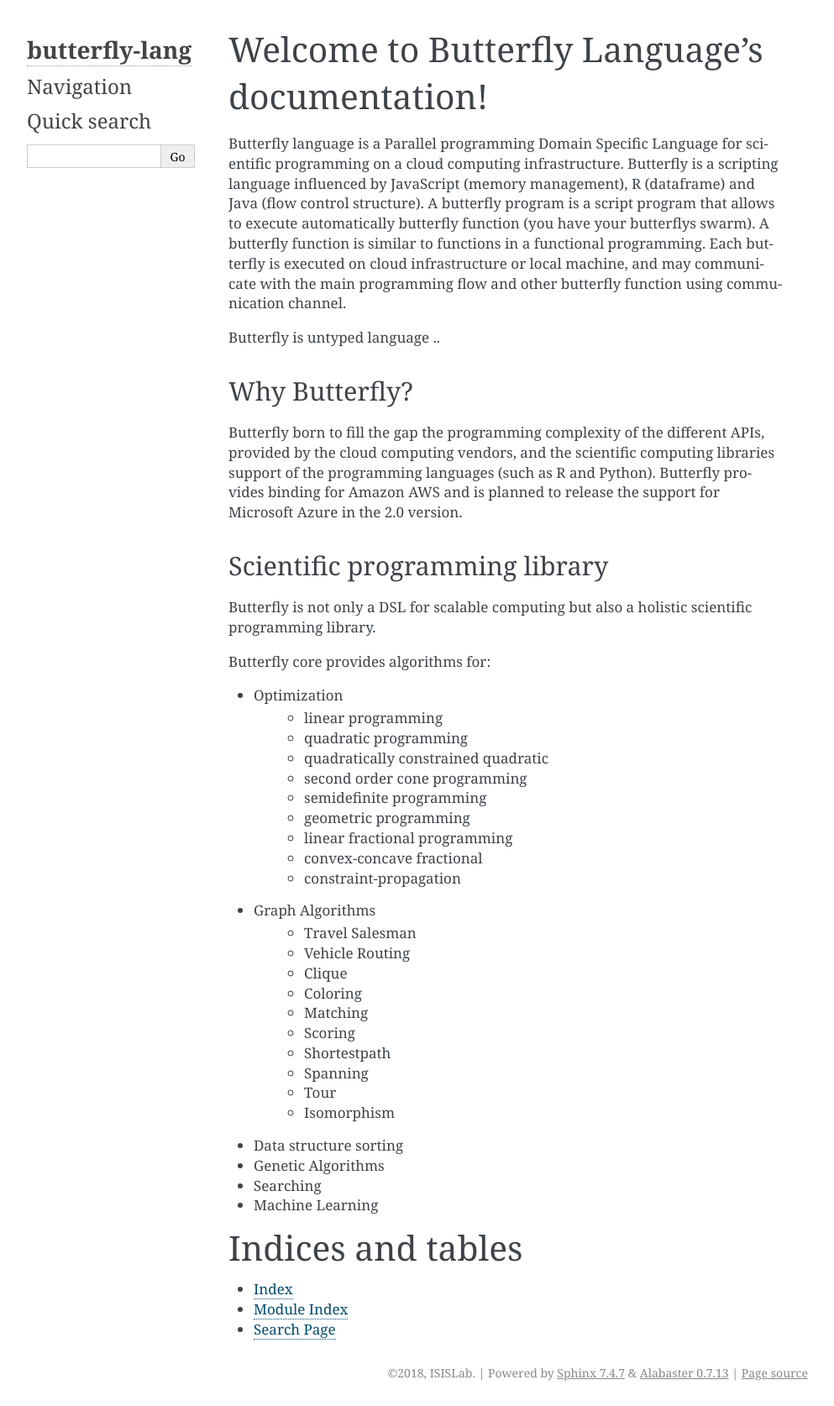
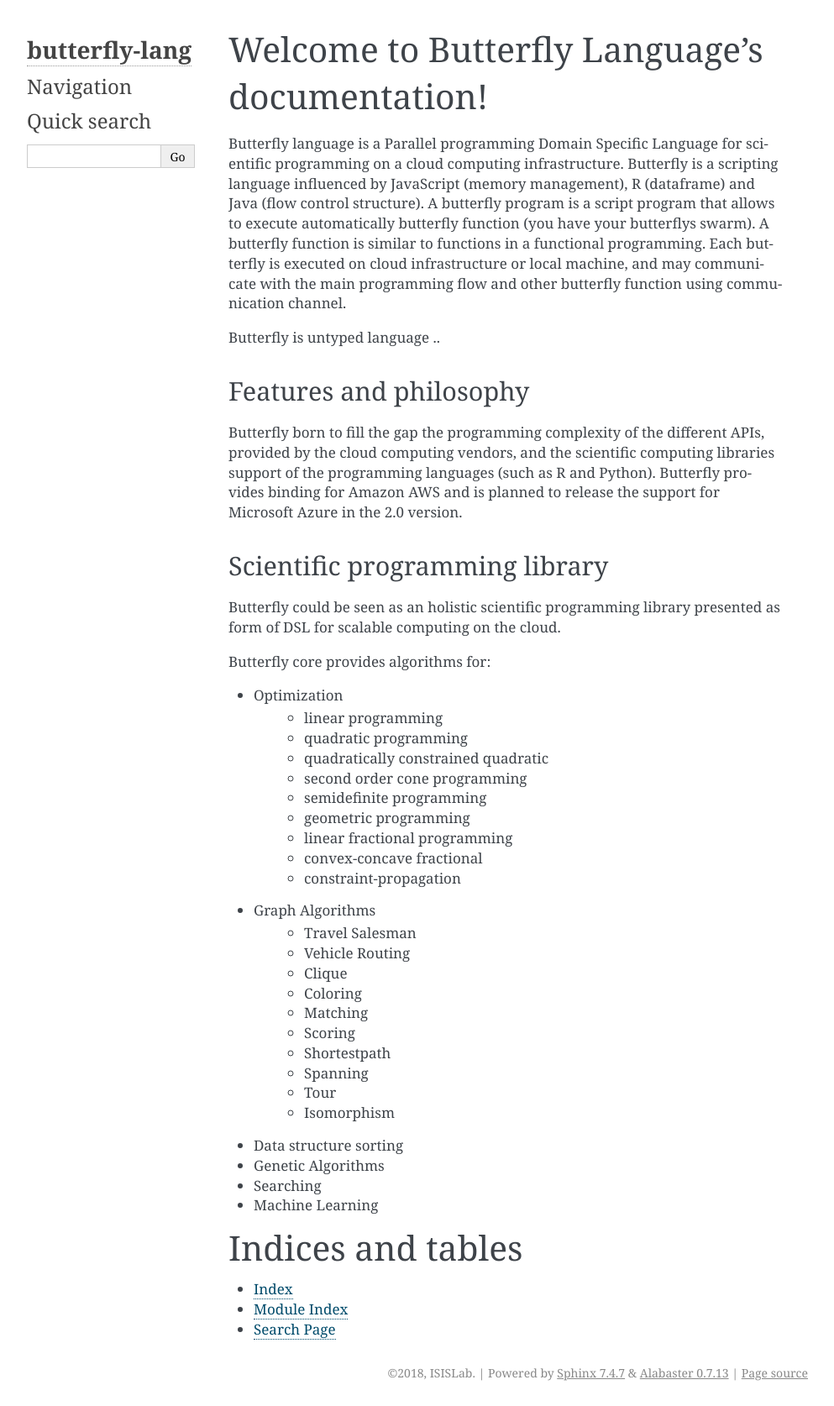
Before and after one commit to spagnuolocarmine/FLY-language, a Sphinx documentation site: the page built from docs/source/index.rst, in a window 1280 px wide. Shown: the whole page at 84% size, without its empty margins (148-1141 px from the left). Built offline with Sphinx 7.4.7, drawn with Linux system fonts in a browser that asks for light colours.

Commit message:
Update index.rst

```diff
--- a/docs/source/index.rst
+++ b/docs/source/index.rst
@@ -18,7 +18,7 @@ butterfly function using communication channel.
 
 Butterfly is untyped language ..
 
-Why Butterfly?
+Features and philosophy
 ---------------
 
 Butterfly born to fill the gap the programming complexity of the different APIs,
@@ -30,7 +30,7 @@ the support for Microsoft Azure in the 2.0 version.
 Scientific programming library
 ---------------
 
-Butterfly is not only a DSL for scalable computing but also a holistic scientific programming library.
+Butterfly could be seen as an holistic scientific programming library presented as form of DSL for scalable computing on the cloud.
 
 Butterfly core provides algorithms for:
 
```
Also changed, not shown: other parts of docs/source/index.rst (+4 -0 lines).
